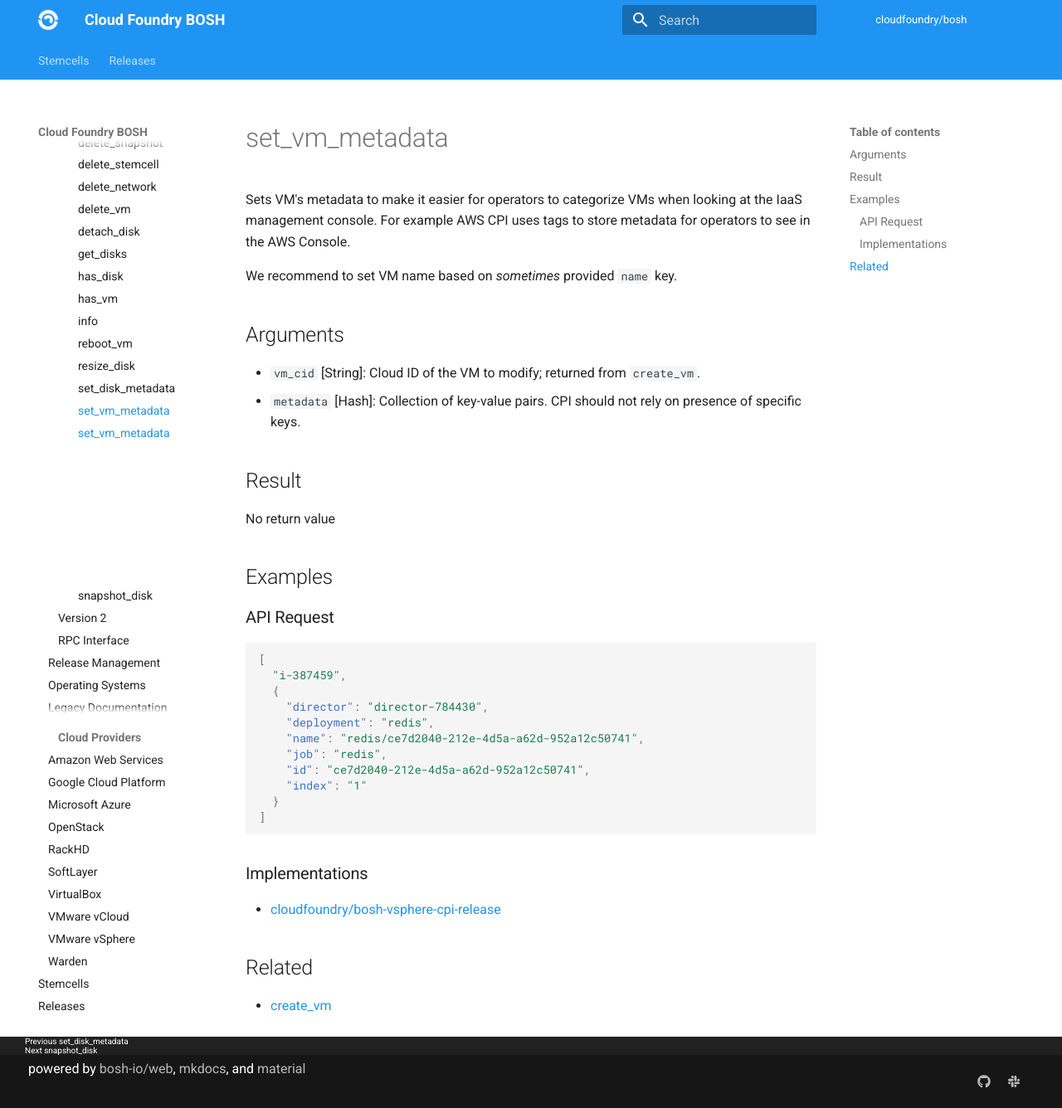
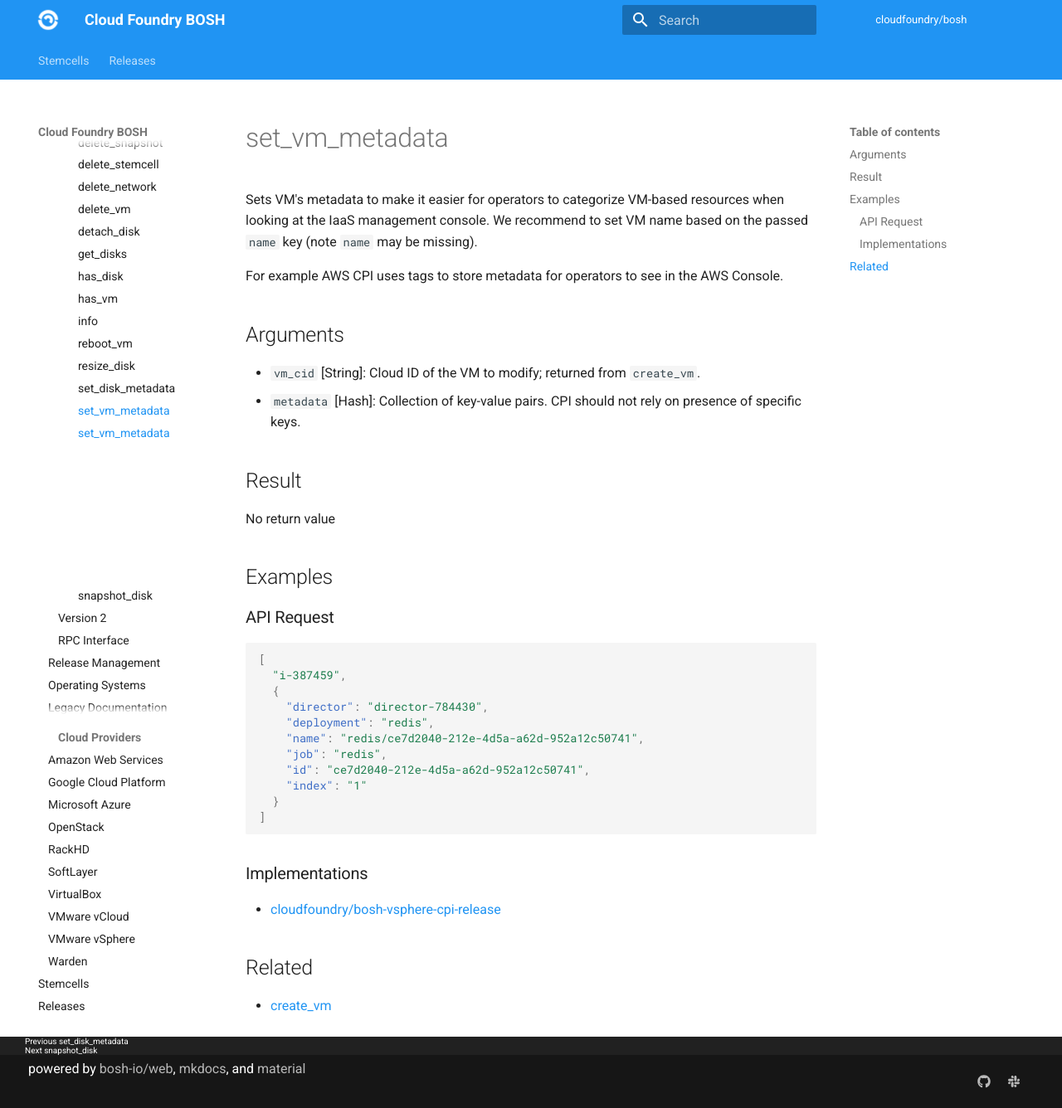
Before and after one commit to cloudfoundry/docs-bosh, an MkDocs documentation site: the page built from content/cpi-api-v1-method/set-vm-metadata.md, in a window 1280 px wide and 1336 px high. Shown: the whole window at 83% size. Built offline with MkDocs 1.6.1 and Material for MkDocs 9.7.7, drawn with Linux system fonts in a browser that asks for light colours; old or Windows-style settings are respelled for this version of MkDocs.

Commit message:
Update set-vm-metadata.md
Co-authored-by: Danny Berger <dberger@pivotal.io>

```diff
--- a/content/cpi-api-v1-method/set-vm-metadata.md
+++ b/content/cpi-api-v1-method/set-vm-metadata.md
@@ -1,8 +1,8 @@
 # set_vm_metadata
 
-Sets VM's metadata to make it easier for operators to categorize VMs when looking at the IaaS management console. For example AWS CPI uses tags to store metadata for operators to see in the AWS Console.
+Sets VM's metadata to make it easier for operators to categorize VM-based resources when looking at the IaaS management console. We recommend to set VM name based on the passed `name` key (note `name` may be missing).
 
-We recommend to set VM name based on *sometimes* provided `name` key.
+For example AWS CPI uses tags to store metadata for operators to see in the AWS Console.
 
 
 ## Arguments
```
